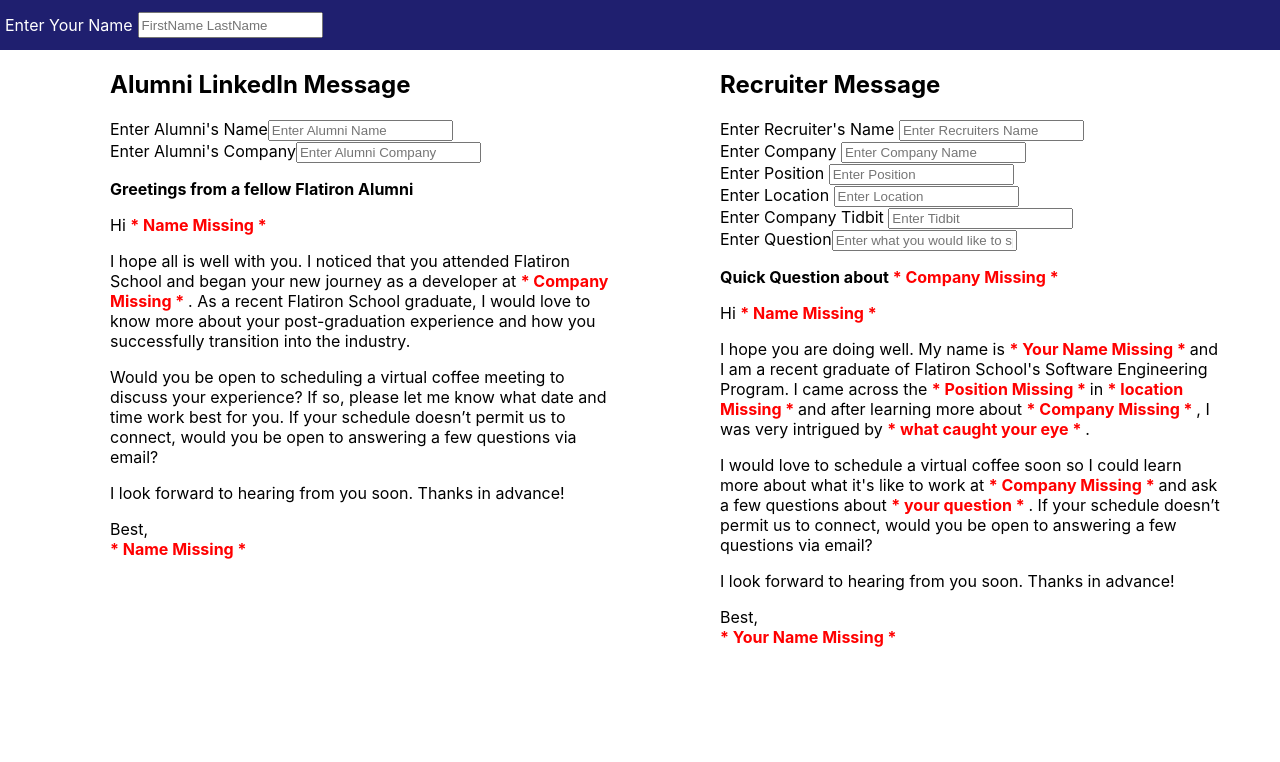
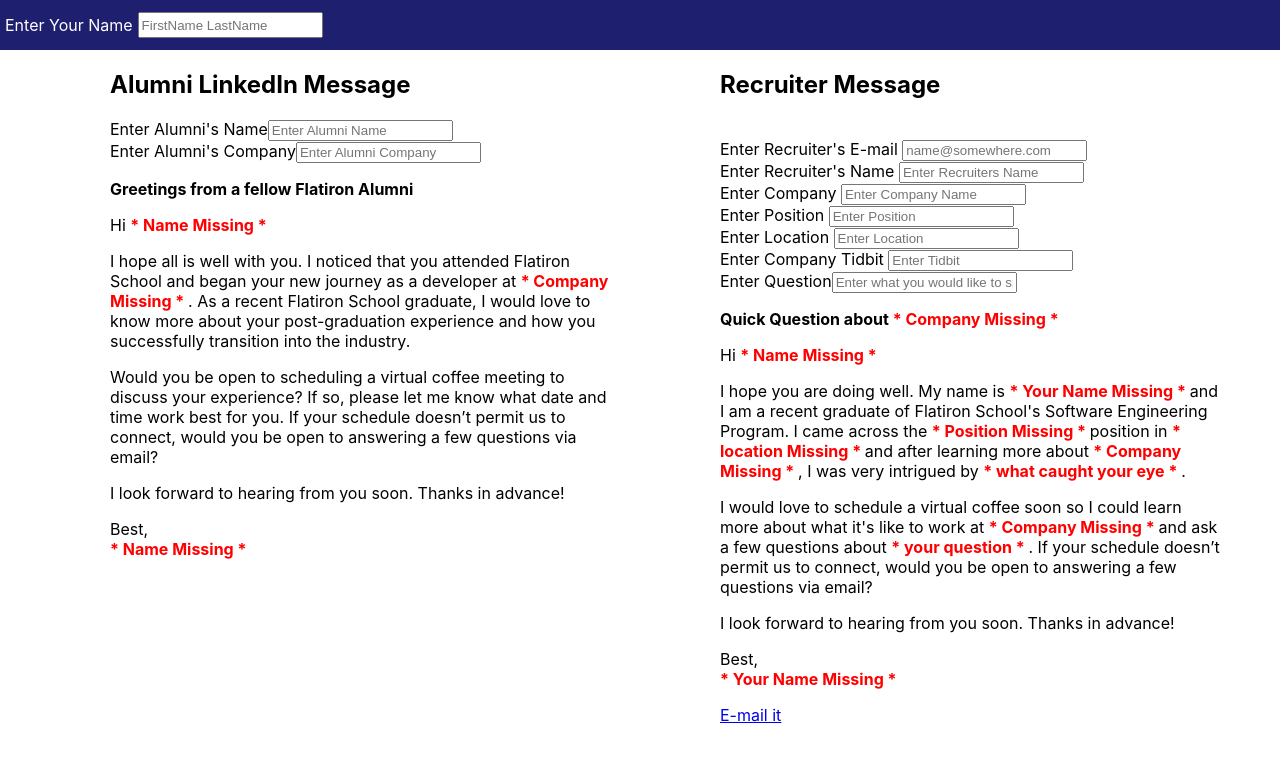
Before and after one commit to aduterte/networking-template-generator, a React (Create React App) app: page / in a window 1280 px wide. Shown: the top 762 px of the page. Built offline with nearby package versions, Linux system fonts and the light colour scheme.

Commit message:
added email link for recruiters

```diff
--- a/src/components/RecruiterMessage.js
+++ b/src/components/RecruiterMessage.js
@@ -8,7 +8,13 @@
     [location, setLocation] = useState(""),
     [tidbit, setTidbit] = useState(""),
     [question, setQuestion] = useState(""),
+    [email, setEmail] = useState(""),
     warning = {color:"red",fontWeight:"bold"}
+
+    const message = `Hi ${contact},%0D%0AI hope you are doing well. My name is ${props.user} and I am a recent graduate of Flatiron School's Software Engineering Program.  I came across the ${position} position in ${location} and after learning more about ${company}, I was very intrigued by ${tidbit}.%0D%0A%0D%0AI would love to schedule a virtual coffee soon so I could learn more about what it's like to work at ${company} and ask a few questions about ${question}. If your schedule doesn’t permit us to connect, would you be open to answering a few questions via email?%0D%0A%0D%0AI look forward to hearing from you soon. Thanks in advance!%0D%0A%0D%0ABest,%0D%0A${props.user}<img src="https://cdn2.hubspot.net/hubfs/53/tools/email-signature-generator/icons/linkedin-icon-2x.png"/>
+    `
+
+
 
     function handleContact(e){
         const contact=e.target.value
@@ -40,11 +46,18 @@
         setQuestion(question)
     }
 
+    function handleEmail(e){
+        const email = e.target.value
+        setEmail(email)
+    }
+
 
     return(
         <div className="recruiter-message-container">
             <h2>Recruiter Message</h2>
-
+                <br/>
+                <label>Enter Recruiter's E-mail </label><input type="text" value={email} onChange={handleEmail} placeholder="name@somewhere.com"/>
+                <br/>
                 <label>Enter Recruiter's Name </label><input type="text" value={contact} onChange={handleContact} placeholder="Enter Recruiters Name"/>
                 <br/>
                 <label>Enter Company </label><input type="text" value={company} onChange={handleCompany} placeholder="Enter Company Name"/>
@@ -56,14 +69,12 @@
                 <label>Enter Company Tidbit </label><input type="text" value={tidbit} onChange={handleTidbit} placeholder="Enter Tidbit"/>
                 <br/>
                 <label>Enter Question</label><input type="text" value={question} onChange={handleQuestion} placeholder="Enter what you would like to speak about, e.g. keys to success"/>
-                <br/>
 
-                {/* <label>Enter Your Name</label><input type="text" value={user} onChange={handleUser} placeholder="Enter Your Name"/> */}
 
             <p><b>Quick Question about {company === "" ? <span style={warning}> * Company Missing * </span> : company}</b></p>
             <p>Hi {contact === "" ? <span style={warning}> * Name Missing * </span> : contact}</p>
 
-            <p>I hope you are doing well.  My name is {props.user === "" ? <span style={warning}> * Your Name Missing * </span> : props.user} and I am a recent graduate of Flatiron School's Software Engineering Program.  I came across the {position === "" ? <span style={warning}> * Position Missing * </span> : position} in {location === "" ? <span style={warning}> * location Missing * </span> : location} and after learning more about {company === "" ? <span style={warning}> * Company Missing * </span> : company}, I was very intrigued by {tidbit === "" ? <span style={warning}> * what caught your eye * </span> : tidbit}.</p>
+            <p>I hope you are doing well.  My name is {props.user === "" ? <span style={warning}> * Your Name Missing * </span> : props.user} and I am a recent graduate of Flatiron School's Software Engineering Program.  I came across the {position === "" ? <span style={warning}> * Position Missing * </span> : position} position in {location === "" ? <span style={warning}> * location Missing * </span> : location} and after learning more about {company === "" ? <span style={warning}> * Company Missing * </span> : company}, I was very intrigued by {tidbit === "" ? <span style={warning}> * what caught your eye * </span> : tidbit}.</p>
 
 
             <p>I would love to schedule a virtual coffee soon so I could learn more about what it's like to work at {company === "" ? <span style={warning}> * Company Missing * </span> : company} and ask a few questions about {question === "" ? <span style={warning}> * your question * </span> : question}. If your schedule doesn’t permit us to connect, would you be open to answering a few questions via email?</p>
@@ -73,6 +84,8 @@
             <br/>
             {props.user === "" ? <span style={warning}> * Your Name Missing * </span> : props.user}</p>
 
+            <a href={`mailto:${email}?subject=Quick Question about ${company}&html-body=${message}`} target="_blank" rel="noopener noreferrer">E-mail it</a>
+
         </div>
     )
 }
```
Lines whose indentation alone changed are shown as unchanged.
